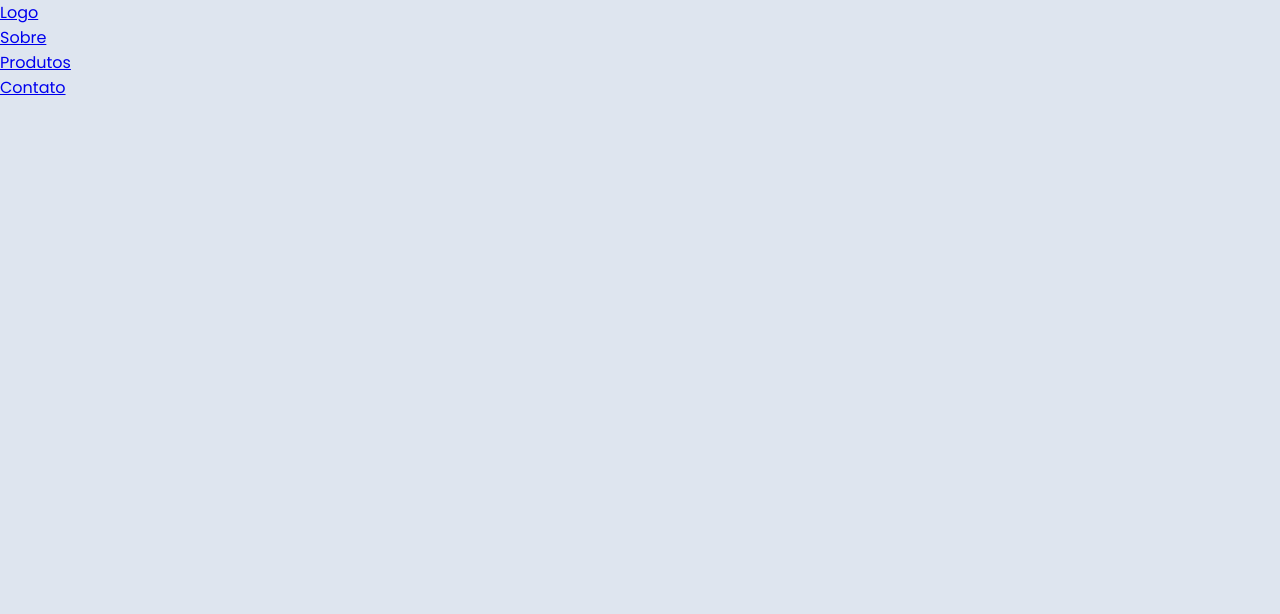
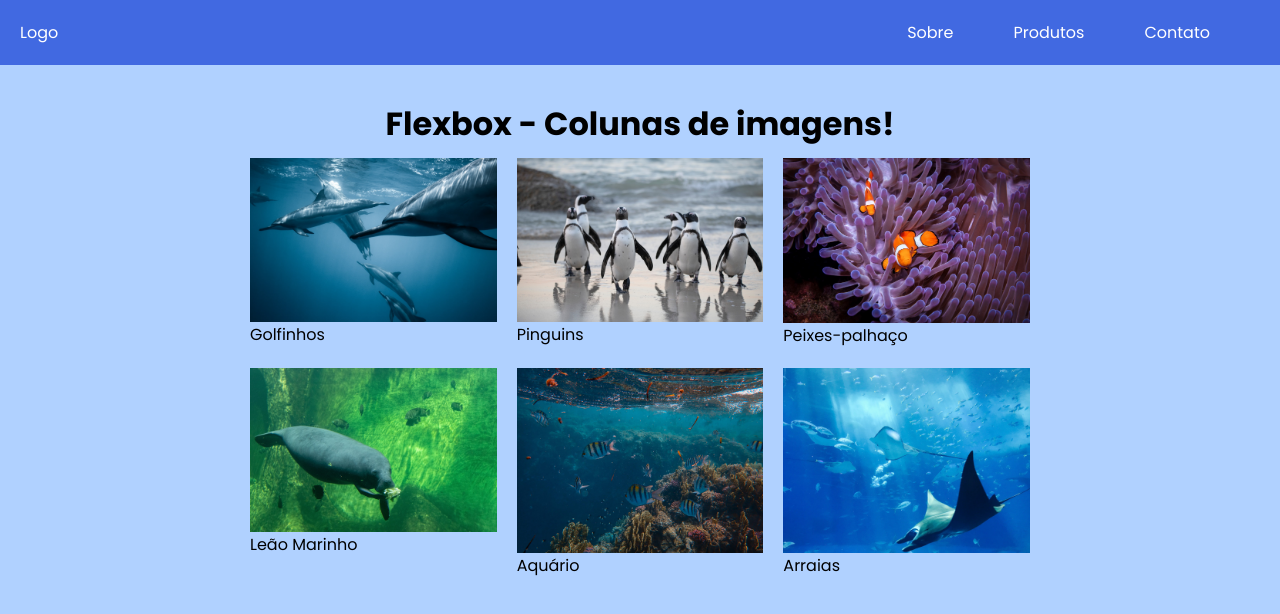
Before and after one commit to julia-daniluski/Aquario, a plain HTML site: page index.html in a window 1280 px wide. Drawn offline with Linux system fonts and the light colour scheme.

Commit message:
meio caminho andado

```diff
--- a/index.html
+++ b/index.html
@@ -19,6 +19,34 @@
                     </ul>
             </nav>
     </header>
+    <!-- primeira parte -->
+     <h1>Flexbox - Colunas de imagens! </h1>
+     <Section class="flex">
+        <div>
+            <img src="assets_aquario/img/aquario1.jpg" alt="Foto de golfinhos">
+                <p>Golfinhos</p>
+        </div>
+        <div>
+            <img src="assets_aquario/img/aquario2.jpg" alt="Foto de pinguins">
+                <p>Pinguins</p>
+        </div>
+        <div>
+            <img src="assets_aquario/img/aquario3.jpg" alt="Foto de peixes-palhaço">
+                <p>Peixes-palhaço</p>
+        </div>
+        <div>
+            <img src="assets_aquario/img/aquario4.jpg" alt="foto de um leão marinho">
+                <p>Leão Marinho</p>
+        </div>
+        <div>
+            <img src="assets_aquario/img/aquario5.jpg" alt="foto do aquário">
+                <p>Aquário</p>
+        </div>
+        <div>
+            <img src="assets_aquario/img/aquario6.jpg" alt="foto de arraias">
+                <p>Arraias</p>
+        </div>
+     </Section>
 
 </body>
 </html>
--- a/style.css
+++ b/style.css
@@ -12,5 +12,72 @@
 
 body {
     margin-bottom: 100px;
-    background-color: #dee5ef;
+    background-color: #b0d1ff;
 }
+
+/*Tirar sublinhado dos links*/
+header a{
+    text-decoration: none;
+    color: white;
+}
+
+header a:hover{
+    background-color: #79abf2;
+    border-radius: 5px;
+    padding: 7px;
+}
+
+header {
+    background-color: #4169e1;
+    display: flex;
+    flex-wrap: wrap;
+    align-items: center;
+    justify-content: space-between;
+    padding: 20px;
+    position: fixed;
+    top: 0;
+    width: 100%;
+}
+
+li {
+  list-style: none;
+}
+
+.lista{
+    display: flex;
+}
+
+.lista li{
+    margin-left: 10px;
+    margin-right: 50px;
+}
+
+h1{
+    margin-top: 100px;
+    text-align: center;
+}
+
+
+img {
+    max-width: 100%;
+    display: block;
+
+}
+
+/*flexbox 1*/
+.flex{
+    /*itens lado a lado*/
+    display: flex;
+    /*quebrar a linha*/
+    flex-wrap: wrap;
+    /*limitar tamanho de conteiner*/
+    max-width: 800px;
+    margin: 0 auto;
+}
+
+.flex > div {
+    /*limita em 200px*/
+    flex: 1 1 200px;
+    /*gap entre os itens*/
+    margin: 10px;
+}
```
